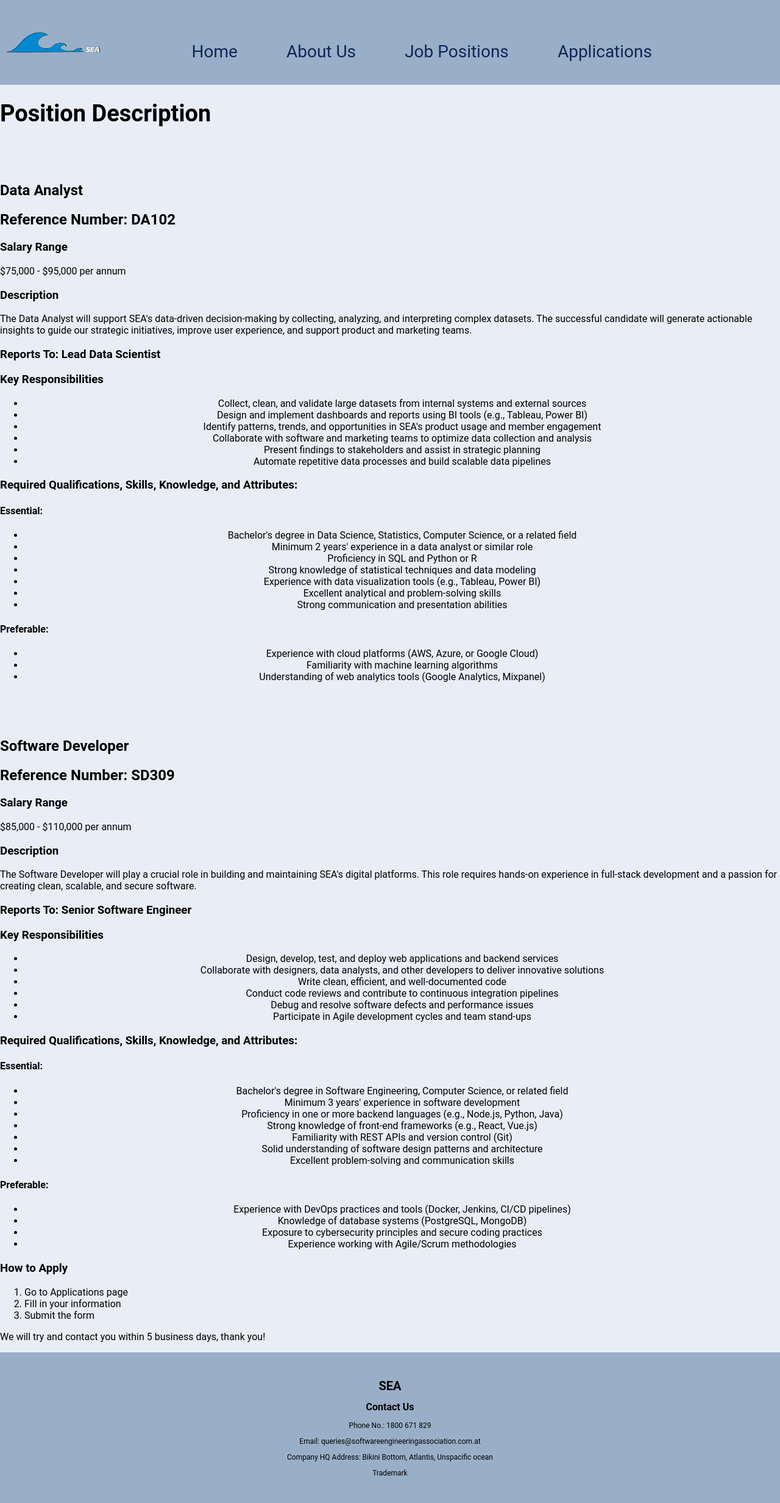
After one commit to karina-wong/SEA, a PHP site: page /project1/jobs.html in a window 1280 px wide. The commit adds this page. Shown: the whole page at 61% size. Run offline with PHP 8.4, Linux system fonts and the light colour scheme.

```diff
--- a/project1/about.html
+++ b/project1/about.html
@@ -55,7 +55,7 @@
         </dd>
       </dl>
       <figure>
-        <img src="../images/CEO.jpg" alt="Group photo of all members." />
+        <img src="../images/group_photo.jpg" alt="Group photo of all members." />
         <figcaption>Group photo of Cee, Nathan & Karina</figcaption>
       </figure>
       <h3>Get to know our interests!</h3>
--- /dev/null
+++ b/project1/jobs.html
@@ -0,0 +1,188 @@
+<!DOCTYPE html>
+<html lang="en">
+  <head>
+    <meta charset="UTF-8" />
+    <meta name="viewport" content="width=device-width, initial-scale=1.0" />
+    <meta name="description" content="Job description of for SEA company" />
+    <meta
+      name="keywords"
+      content="SEA, jobs, job position details, job details"
+    />
+    <meta name="author" content="Karina Wong" />
+    <title>Position Description - SEA</title>
+    <link href="../styles/styles.css" rel="stylesheet">
+  </head>
+  <body>
+    <header>
+      <div class="nav-bar">
+        <div class="nav-logo">
+          <img src="/images/Logo_idk.png" alt="SEA Company Logo" />
+        </div>
+        <div class="nav-links">
+          <nav class="menu about">
+            <ul>
+              <li><a href="index.html">Home</a></li>
+              <li><a href="about.html">About Us</a></li>
+              <li><a href="jobs.html">Job Positions</a></li>
+              <li><a href="apply.html">Applications</a></li>
+            </ul>
+          </nav>
+        </div>
+      </div>
+    </header>
+    <main>
+      <h1>Position Description</h1>
+      <section class="data-analyst">
+        <h2>Data Analyst</h2>
+        <h2>Reference Number: DA102</h2>
+        <h3>Salary Range</h3>
+        <p>$75,000 - $95,000 per annum</p>
+        <h3>Description</h3>
+        <p>
+          The Data Analyst will support SEA's data-driven decision-making by
+          collecting, analyzing, and interpreting complex datasets. The
+          successful candidate will generate actionable insights to guide our
+          strategic initiatives, improve user experience, and support product
+          and marketing teams.
+        </p>
+        <h3>Reports To: Lead Data Scientist</h3>
+
+        <h3>Key Responsibilities</h3>
+        <ul>
+          <li>
+            Collect, clean, and validate large datasets from internal systems
+            and external sources
+          </li>
+          <li>
+            Design and implement dashboards and reports using BI tools (e.g.,
+            Tableau, Power BI)
+          </li>
+          <li>
+            Identify patterns, trends, and opportunities in SEA's product usage
+            and member engagement
+          </li>
+          <li>
+            Collaborate with software and marketing teams to optimize data
+            collection and analysis
+          </li>
+          <li>
+            Present findings to stakeholders and assist in strategic planning
+          </li>
+          <li>
+            Automate repetitive data processes and build scalable data pipelines
+          </li>
+        </ul>
+        <h3>Required Qualifications, Skills, Knowledge, and Attributes:</h3>
+        <h4>Essential:</h4>
+        <ul>
+          <li>
+            Bachelor's degree in Data Science, Statistics, Computer Science, or
+            a related field
+          </li>
+          <li>Minimum 2 years' experience in a data analyst or similar role</li>
+          <li>Proficiency in SQL and Python or R</li>
+          <li>Strong knowledge of statistical techniques and data modeling</li>
+          <li>
+            Experience with data visualization tools (e.g., Tableau, Power BI)
+          </li>
+          <li>Excellent analytical and problem-solving skills</li>
+          <li>Strong communication and presentation abilities</li>
+        </ul>
+
+        <h4>Preferable:</h4>
+        <ul>
+          <li>Experience with cloud platforms (AWS, Azure, or Google Cloud)</li>
+          <li>Familiarity with machine learning algorithms</li>
+          <li>
+            Understanding of web analytics tools (Google Analytics, Mixpanel)
+          </li>
+        </ul>
+      </section>
+      <section class="software-developer">
+        <h2>Software Developer</h2>
+        <h2>Reference Number: SD309</h2>
+        <h3>Salary Range</h3>
+        <p>$85,000 - $110,000 per annum</p>
+        <h3>Description</h3>
+        <p>
+          The Software Developer will play a crucial role in building and
+          maintaining SEA's digital platforms. This role requires hands-on
+          experience in full-stack development and a passion for creating clean,
+          scalable, and secure software.
+        </p>
+        <h3>Reports To: Senior Software Engineer</h3>
+
+        <h3>Key Responsibilities</h3>
+        <ul>
+          <li>
+            Design, develop, test, and deploy web applications and backend
+            services
+          </li>
+          <li>
+            Collaborate with designers, data analysts, and other developers to
+            deliver innovative solutions
+          </li>
+          <li>Write clean, efficient, and well-documented code</li>
+          <li>
+            Conduct code reviews and contribute to continuous integration
+            pipelines
+          </li>
+          <li>Debug and resolve software defects and performance issues</li>
+          <li>Participate in Agile development cycles and team stand-ups</li>
+        </ul>
+        <h3>Required Qualifications, Skills, Knowledge, and Attributes:</h3>
+        <h4>Essential:</h4>
+        <ul>
+          <li>
+            Bachelor's degree in Software Engineering, Computer Science, or
+            related field
+          </li>
+          <li>Minimum 3 years' experience in software development</li>
+          <li>
+            Proficiency in one or more backend languages (e.g., Node.js, Python,
+            Java)
+          </li>
+          <li>
+            Strong knowledge of front-end frameworks (e.g., React, Vue.js)
+          </li>
+          <li>Familiarity with REST APIs and version control (Git)</li>
+          <li>
+            Solid understanding of software design patterns and architecture
+          </li>
+          <li>Excellent problem-solving and communication skills</li>
+        </ul>
+
+        <h4>Preferable:</h4>
+        <ul>
+          <li>
+            Experience with DevOps practices and tools (Docker, Jenkins, CI/CD
+            pipelines)
+          </li>
+          <li>Knowledge of database systems (PostgreSQL, MongoDB)</li>
+          <li>
+            Exposure to cybersecurity principles and secure coding practices
+          </li>
+
+          <li>Experience working with Agile/Scrum methodologies</li>
+        </ul>
+      </section>
+    </main>
+    <aside>
+      <h3>How to Apply</h3>
+      <ol>
+        <li>Go to Applications page</li>
+        <li>Fill in your information</li>
+        <li>Submit the form</li>
+      </ol>
+      <p>We will try and contact you within 5 business days, thank you!</p>
+    </aside>
+    <footer>
+      <h1>SEA</h1>
+      <h2>Contact Us</h2>
+      <p>Phone No.: 1800 671 829</p>
+      <p>Email: queries@softwareengineeringassociation.com.at</p>
+      <p>Company HQ Address: Bikini Bottom, Atlantis, Unspacific ocean</p>
+      <p>Trademark</p>
+    </footer>
+  </body>
+</html>
--- a/styles/styles.css
+++ b/styles/styles.css
@@ -90,9 +90,7 @@ footer h1 {
 footer h2 {
   font-size: 16px;
 }
-.trademark {
-  text-align: right; /* Not sure what this is doing */
-}
+
 
 /* For the Apply page */
 form {
@@ -401,3 +399,66 @@ h1.job-page-title {
 .job-description section {
   margin-bottom: 80px;
 }
+
+/* Index Page */
+
+.homepic {
+  width: 750px;
+  float: left;
+  padding: 75px;
+  position: relative;
+  left: 50px;
+  bottom: 150px;
+
+}
+
+/* General Read more Button */
+
+.readmore {
+  border: 2px solid;
+  padding: 10px;
+  border-radius: 50px;
+  background-color: #99afc7;
+  font-weight: bold;
+  color: #ffffff;
+  text-decoration: none;
+}
+
+/* About Company Paragraph */
+
+.aboutcompany {
+  margin-left: auto;
+  font-size: 135%;
+  overflow: auto;
+
+}
+
+.companyparagraph {
+  position: relative;
+  margin-left: 500px;
+  padding-left: 500px;
+  top:250px
+}
+
+ul li {
+  text-align: center;
+}
+.mission {
+  position:relative;
+  top: 50px;
+  position: relative;
+  left: 50px;
+}
+
+.companyread {
+  position: relative;
+  top:280px;
+  left:500px;
+  border: 2px solid;
+  padding: 10px;
+  border-radius: 50px;
+  background-color: #99afc7;
+  font-weight: bold;
+  color: #ffffff;
+  text-decoration: none;
+}
```
Also changed, not shown: project1/index.html (+13 -8 lines), 1 other file.
